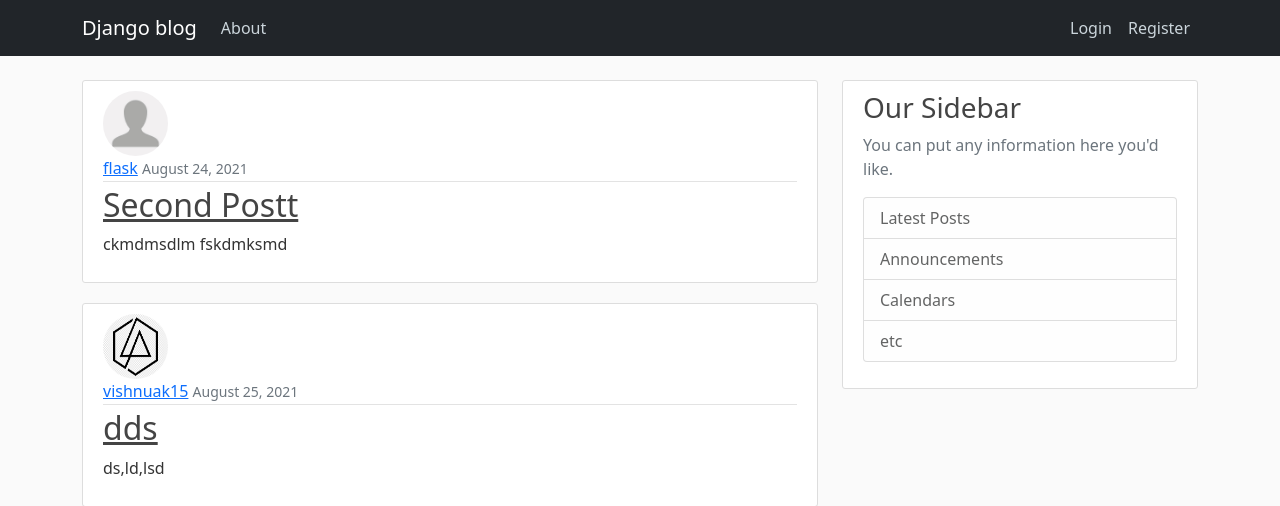
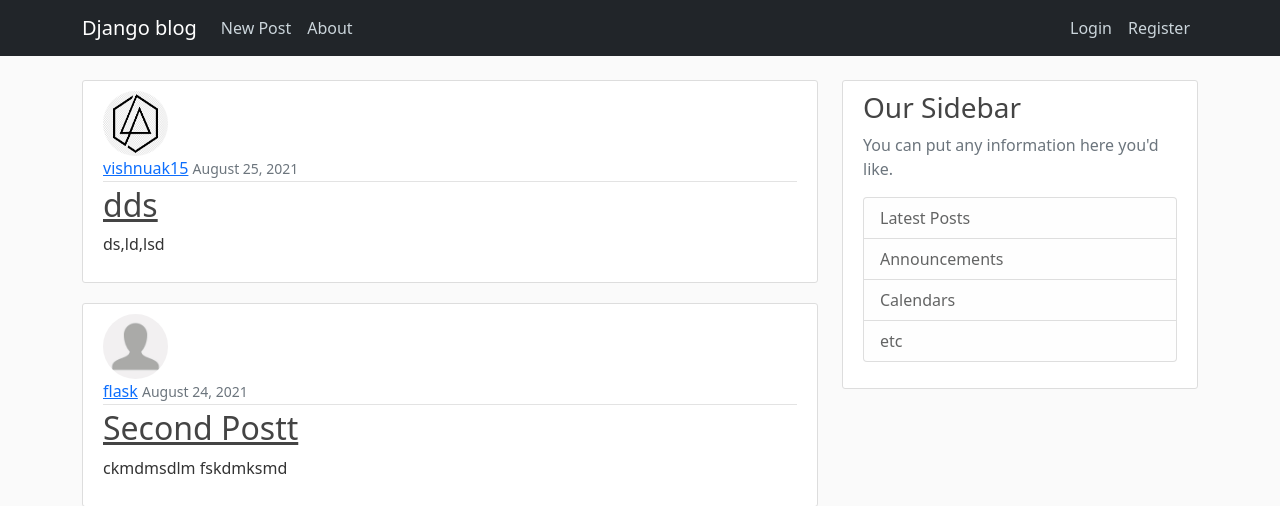
Before and after one commit to vishnuak15/django-blog, a Django app: page / in a window 1280 px wide. Shown: the top 506 px of the page. Run offline with Django 3.2, Linux system fonts and the light colour scheme; data comes from the database, SQL or seed files in the repository; both versions use the stored data as it was after the commit.

Commit message:
CRUD operations

```diff
--- a/blog/models.py
+++ b/blog/models.py
@@ -2,6 +2,7 @@ from django.db import models
 from django.utils import timezone
 from django.contrib.auth.models import User
 # Create your models here.
+from django.urls import reverse
 
 class Post(models.Model):
     title = models.CharField(max_length=100)
@@ -11,3 +12,6 @@ class Post(models.Model):
 
     def __str__(self):
         return self.title
+
+    def get_absolute_url(self):
+        return reverse('post-detial',kwargs={'pk':self.pk})
--- a/blog/templates/blog/base.html
+++ b/blog/templates/blog/base.html
@@ -27,6 +27,9 @@
                 </button>
                 <div class="collapse navbar-collapse" id="navbarContent">
                     <ul class="navbar-nav me-auto mb-2 mb-lg-0">
+                        <li class="nav-item">
+                            <a class="nav-link" href="{% url 'post-create' %}">New Post</a>
+                        </li>
                         <li class="nav-item">
                             <a class="nav-link" href="{% url 'blog-about' %}">About</a>
                         </li>
--- a/blog/templates/blog/home.html
+++ b/blog/templates/blog/home.html
@@ -6,7 +6,7 @@
             <a class="mr-2" href="#">{{ post.author }}</a>
             <small class="text-muted">{{ post.date_posted|date:"F d, Y" }}</small>
         </div>
-        <h2><a class="article-title" href="#">{{ post.title }}</a></h2>
+        <h2><a class="article-title" href=" {% url 'post-detial' post.id %} ">{{ post.title }}</a></h2>
         <p class="article-content">{{ post.content }}</p>
     </div>
 </article>
--- a/blog/urls.py
+++ b/blog/urls.py
@@ -1,8 +1,13 @@
 from django.urls import path
 from . import views
+from .views import *
 
 urlpatterns = [
-    path('',views.home,name='blog-home' ),
+    path('',PostListView.as_view(),name='blog-home' ),
+    path('post/<int:pk>/',PostDetialView.as_view(),name='post-detial'),
+    path('post/<int:pk>/delete/',PostDeleteView.as_view(),name='post-delete'),
+    path('post/<int:pk>/update/',PostUpdateView.as_view(),name='post-update'),
     path('about/',views.about,name='blog-about' ),
+    path('post/new/',PostCreateView.as_view(),name='post-create' ),
 
 ]
--- a/blog/views.py
+++ b/blog/views.py
@@ -1,13 +1,59 @@
 from django.shortcuts import render
 from django.http import HttpResponse
 # Create your views here.
+from django.contrib.auth.mixins import LoginRequiredMixin, UserPassesTestMixin
 from .models import Post
+from django.views.generic import ListView,DetailView, CreateView, UpdateView, DeleteView
 
 def home(request):
     context = {
         'posts': Post.objects.all(),
     }
     return render(request,'blog/home.html',context)
+
+class PostListView(ListView):
+    model = Post
+    template_name = 'blog/home.html'
+    context_object_name = 'posts'
+    ordering = ['-date_posted']
+
+class PostDetialView(DetailView):
+    model = Post
+
+
+class PostDeleteView(LoginRequiredMixin, UserPassesTestMixin, DeleteView):
+    model = Post
+    success_url = '/'
+
+    def test_func(self):
+        post = self.get_object()
+        if self.request.user == post.author:
+            return True
+        return False
+
+
+class PostCreateView(LoginRequiredMixin,CreateView):
+    model = Post
+    fields = ['title','content']
+
+    def form_valid(self,form):
+        form.instance.author = self.request.user
+        return super().form_valid(form)
+
+class PostUpdateView(LoginRequiredMixin,UserPassesTestMixin,UpdateView):
+    model = Post
+    fields = ['title','content']
+
+    def form_valid(self,form):
+        form.instance.author = self.request.user
+        return super().form_valid(form)
+
+    def test_func(self):
+        post = self.get_object()
+        if self.request.user == post.author:
+            return True
+        return False
+
 
 
 def about(request):
```
Also changed, not shown: blog/templates/blog/post_confirm_delete.html (added, +20 -0 lines), blog/templates/blog/post_detail.html (added, +16 -0 lines), blog/templates/blog/post_form.html (added, +19 -0 lines), db.sqlite3.
